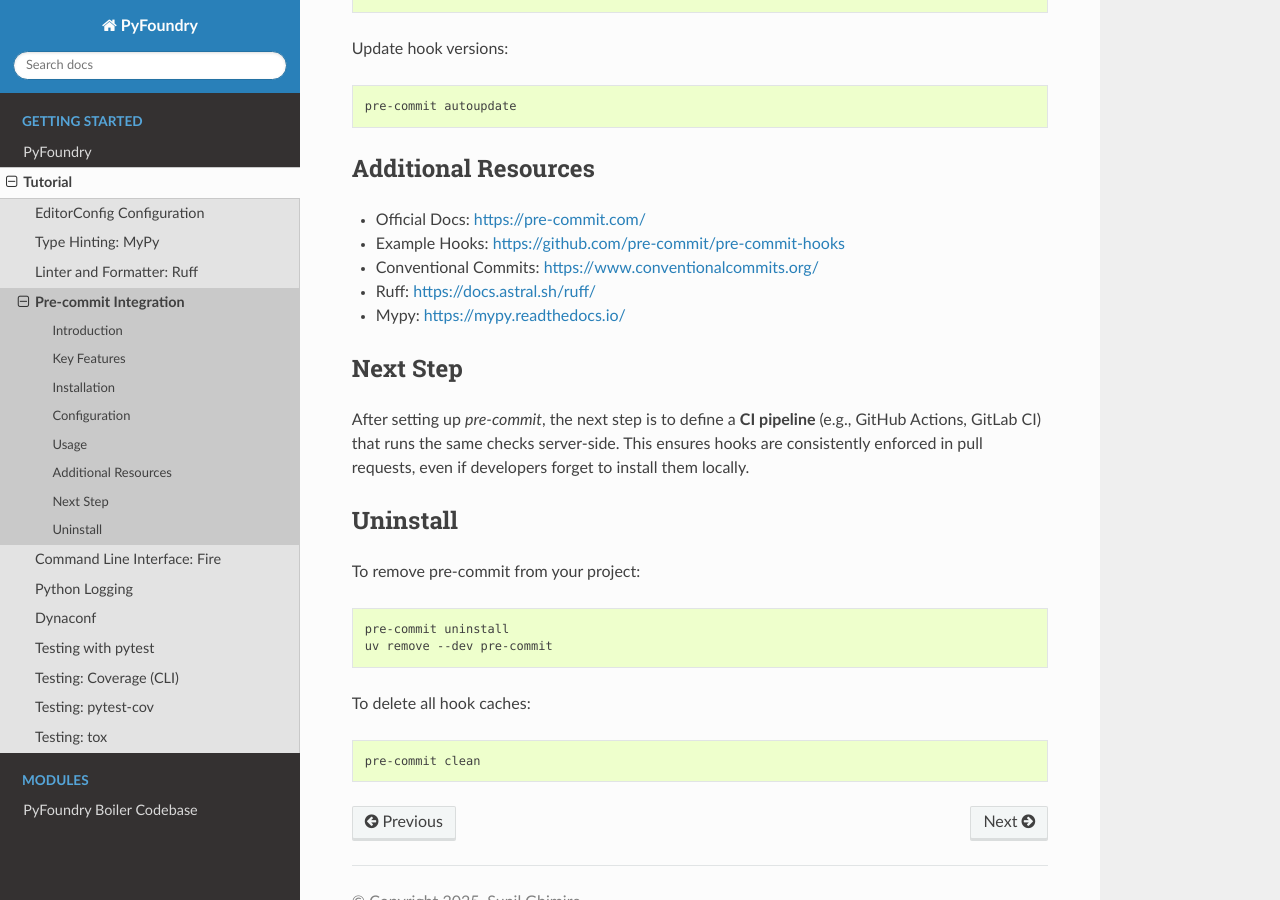
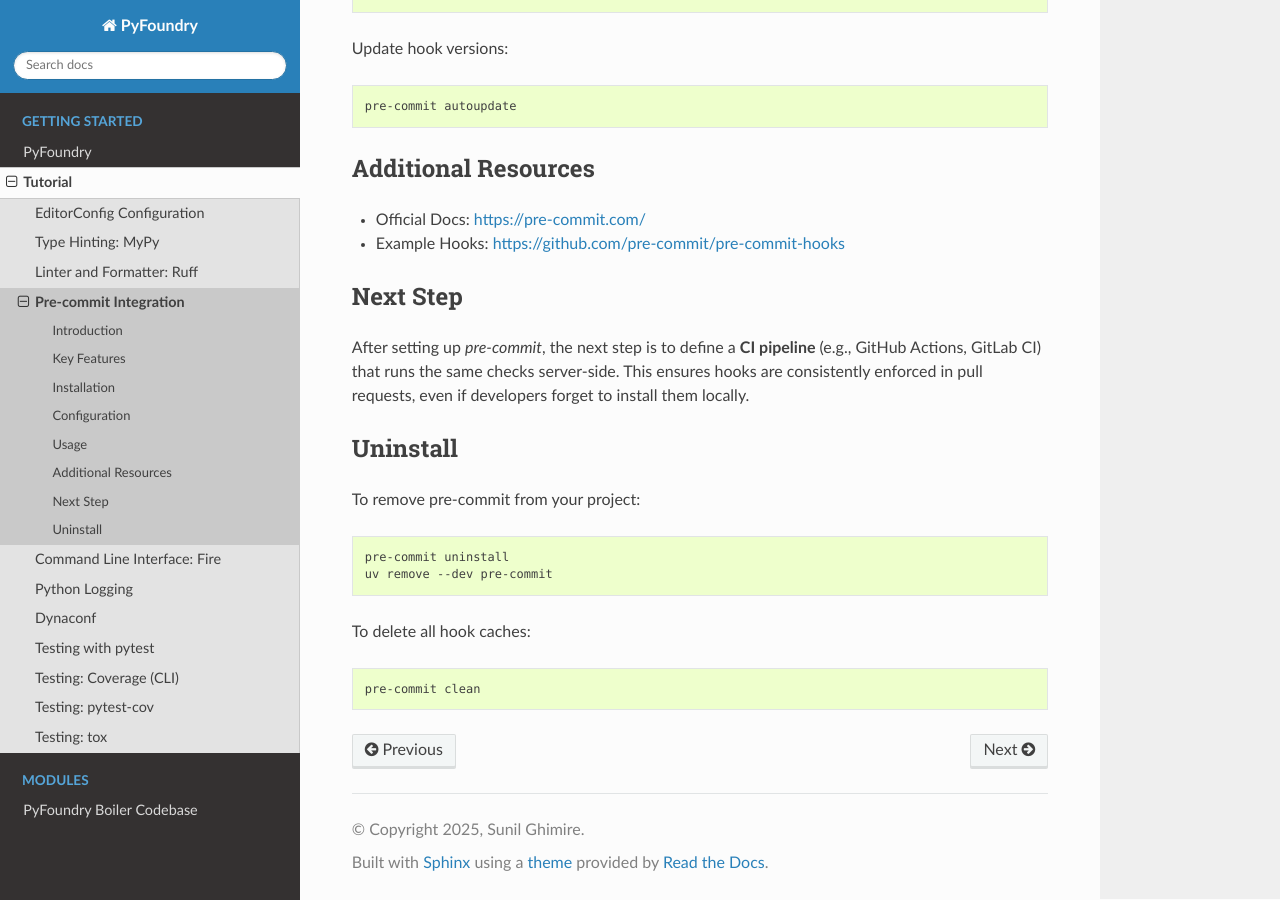
Before and after one commit to sunil-fm/FusePyStarter, a Sphinx documentation site: the page built from docs/initialization/pre-commit.rst, in a window 1280 px wide and 900 px high, scrolled down 2037 px. Built offline with Sphinx 7.4.7 and the Read the Docs theme 3.1.0, drawn with Linux system fonts in a browser that asks for light colours; pages that are not in the unit, such as notebooks, are missing from menus.

Commit message:
docs(pre-commit): update additional resources and next step

```diff
--- a/docs/initialization/pre-commit.rst
+++ b/docs/initialization/pre-commit.rst
@@ -114,9 +114,6 @@ Additional Resources
 
 - Official Docs: https://pre-commit.com/
 - Example Hooks: https://github.com/pre-commit/pre-commit-hooks
-- Conventional Commits: https://www.conventionalcommits.org/
-- Ruff: https://docs.astral.sh/ruff/
-- Mypy: https://mypy.readthedocs.io/
 
 Next Step
 ---------
```
